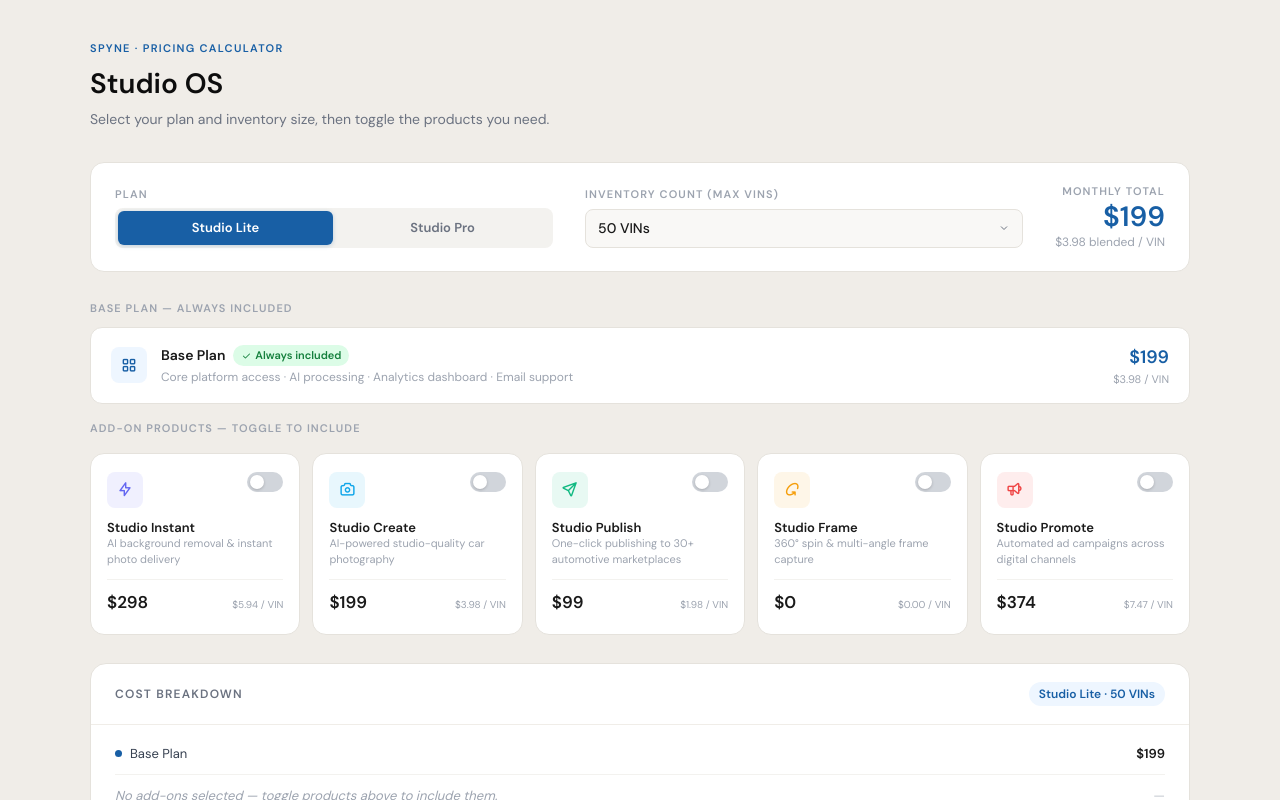
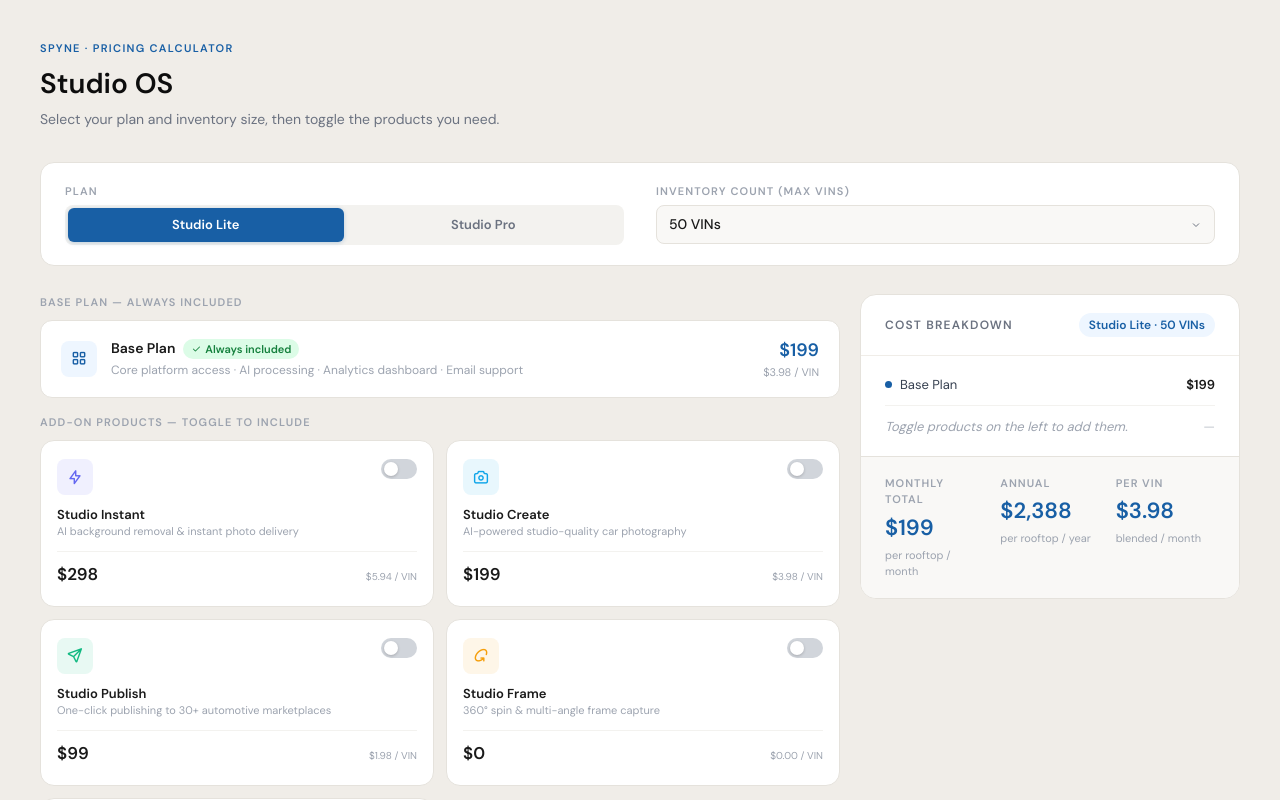
Before and after one commit to Product14/Pricing_plan_updated, a Next.js app: page /studio-os in a window 1280 px wide. Shown: the top 800 px of the page. Built offline with nearby package versions, Linux system fonts and the light colour scheme.

Commit message:
Two-column layout: products left, cost breakdown right

```diff
--- a/src/components/StudioOSCalculator.tsx
+++ b/src/components/StudioOSCalculator.tsx
@@ -144,7 +144,7 @@ export default function StudioOSCalculator() {
 
         /* ── Header ── */
         .os-header {
-          max-width: 1100px;
+          max-width: 1200px;
           margin: 0 auto 32px;
         }
         .os-eyebrow {
@@ -169,7 +169,7 @@ export default function StudioOSCalculator() {
 
         /* ── Config bar ── */
         .os-config {
-          max-width: 1100px;
+          max-width: 1200px;
           margin: 0 auto 28px;
           background: #fff;
           border: 1px solid #e5e2dc;
@@ -254,11 +254,23 @@ export default function StudioOSCalculator() {
           margin-top: 2px;
         }
 
-        /* ── Base plan row ── */
-        .os-section {
-          max-width: 1100px;
-          margin: 0 auto 16px;
+        /* ── Two-column body ── */
+        .os-body {
+          max-width: 1200px;
+          margin: 0 auto;
+          display: grid;
+          grid-template-columns: 1fr 380px;
+          gap: 20px;
+          align-items: start;
         }
+        @media (max-width: 700px) {
+          .os-body { grid-template-columns: 1fr; }
+        }
+
+        .os-left { display: flex; flex-direction: column; gap: 16px; }
+        .os-right { position: sticky; top: 24px; }
+
+        /* ── Section label ── */
         .os-section-label {
           font-size: 11px;
           font-weight: 600;
@@ -267,6 +279,8 @@ export default function StudioOSCalculator() {
           color: #9ca3af;
           margin-bottom: 10px;
         }
+
+        /* ── Base plan row ── */
         .os-base-card {
           background: #fff;
           border: 1px solid #e5e2dc;
@@ -326,17 +340,9 @@ export default function StudioOSCalculator() {
 
         /* ── Product cards grid ── */
         .os-products {
-          max-width: 1100px;
-          margin: 0 auto 28px;
           display: grid;
-          grid-template-columns: repeat(5, 1fr);
+          grid-template-columns: repeat(2, 1fr);
           gap: 12px;
-        }
-        @media (max-width: 900px) {
-          .os-products { grid-template-columns: repeat(3, 1fr); }
-        }
-        @media (max-width: 600px) {
-          .os-products { grid-template-columns: repeat(2, 1fr); }
         }
 
         .os-product-card {
@@ -576,18 +582,13 @@ export default function StudioOSCalculator() {
             </select>
           </div>
 
-          {/* Total */}
-          <div className="os-total-pill">
-            <div className="os-total-label">Monthly Total</div>
-            <div className="os-total-value">{fmt(breakdown.total)}</div>
-            <div className="os-total-sub">
-              ${breakdown.blended.toFixed(2)} blended / VIN
-            </div>
-          </div>
         </div>
 
+        <div className="os-body">
+          {/* ── LEFT: products ── */}
+          <div className="os-left">
             {/* Base Plan */}
-        <div className="os-section">
+            <div>
               <div className="os-section-label">Base Plan — always included</div>
               <div className="os-base-card">
                 <div className="os-base-icon">
@@ -616,9 +617,8 @@ export default function StudioOSCalculator() {
             </div>
 
             {/* Product cards */}
-        <div className="os-section">
+            <div>
               <div className="os-section-label">Add-on products — toggle to include</div>
-        </div>
               <div className="os-products">
                 {breakdown.items.map((p) => (
                   <div
@@ -651,9 +651,11 @@ export default function StudioOSCalculator() {
                   </div>
                 ))}
               </div>
+            </div>
+          </div>
 
-        {/* Summary */}
-        <div className="os-section">
+          {/* ── RIGHT: cost breakdown ── */}
+          <div className="os-right">
             <div className="os-summary">
               <div className="os-summary-header">
                 <div className="os-summary-title">Cost Breakdown</div>
@@ -663,7 +665,6 @@ export default function StudioOSCalculator() {
               </div>
 
               <div className="os-summary-body">
-              {/* Base */}
                 <div className="os-summary-row">
                   <div className="os-summary-row-name">
                     <div className="os-summary-dot" style={{ background: "#185FA5" }} />
@@ -672,11 +673,10 @@ export default function StudioOSCalculator() {
                   <div className="os-summary-row-price">{fmt(breakdown.base)}</div>
                 </div>
 
-              {/* Active add-ons */}
                 {breakdown.items.filter((i) => i.on).length === 0 && (
                   <div className="os-summary-row">
                     <div className="os-summary-row-name" style={{ color: "#9ca3af", fontStyle: "italic" }}>
-                    No add-ons selected — toggle products above to include them.
+                      Toggle products on the left to add them.
                     </div>
                     <div className="os-summary-row-price" style={{ color: "#d1d5db" }}>—</div>
                   </div>
@@ -701,14 +701,15 @@ export default function StudioOSCalculator() {
                   <div className="os-stat-sub">per rooftop / month</div>
                 </div>
                 <div className="os-stat">
-                <div className="os-stat-label">Annual Commitment</div>
+                  <div className="os-stat-label">Annual</div>
                   <div className="os-stat-value">{fmt(breakdown.total * 12)}</div>
                   <div className="os-stat-sub">per rooftop / year</div>
                 </div>
-              <div className="os-stat highlight">
-                <div className="os-stat-label">Blended Rate</div>
+                <div className="os-stat">
+                  <div className="os-stat-label">Per VIN</div>
                   <div className="os-stat-value">${breakdown.blended.toFixed(2)}</div>
-                <div className="os-stat-sub">per VIN / month</div>
+                  <div className="os-stat-sub">blended / month</div>
+                </div>
               </div>
             </div>
           </div>
```
Lines whose indentation alone changed are shown as unchanged.
